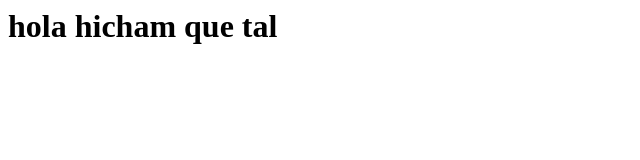
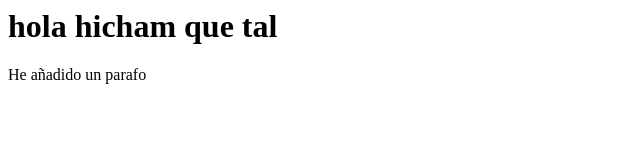
Before and after one commit to Benchaoui1984/CursoGit, a plain HTML site: page index.html in a window 1280 px wide. Shown: the whole page, without its empty margins (0-640 px from the left). Drawn offline with Linux system fonts and the light colour scheme.

Commit message:
Update index.html

```diff
--- a/index.html
+++ b/index.html
@@ -1 +1,2 @@
 <h1>hola hicham que tal</h1>
+<p>He añadido un parafo</p>
```
